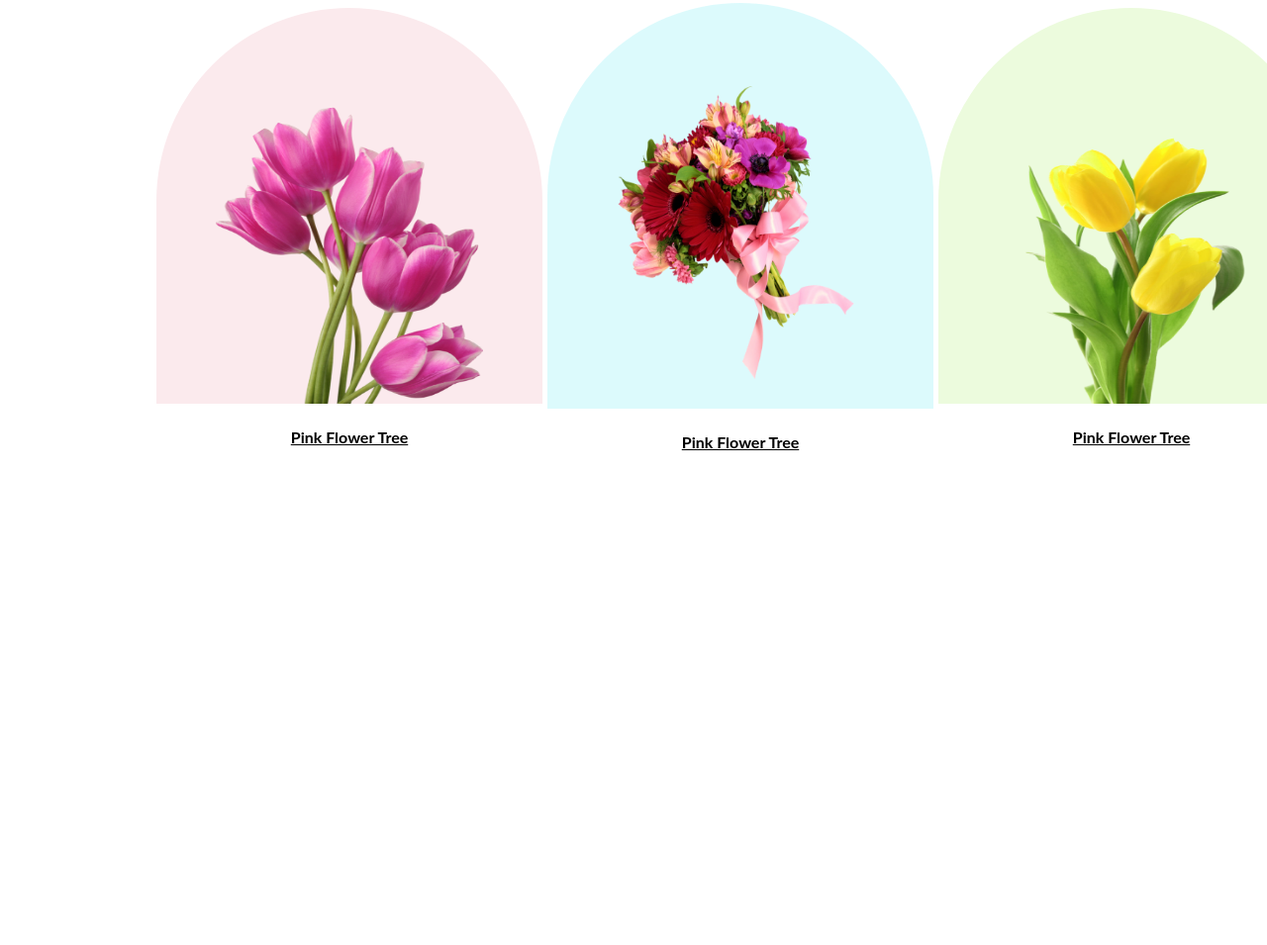
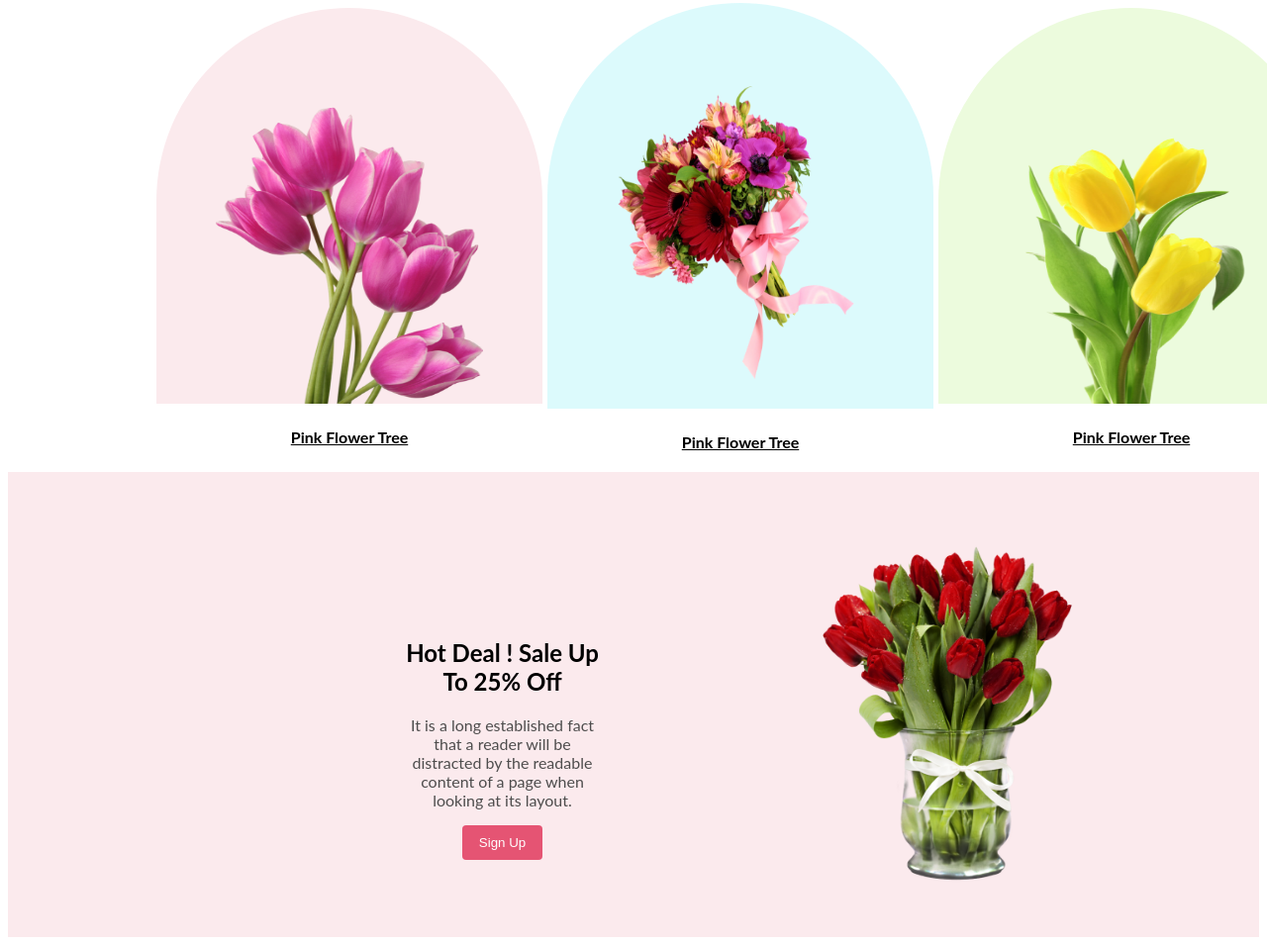
Before and after one commit to NaimaNITU/Beautiful_flower_shop_creation, a plain HTML site: page index.html in a window 1280 px wide. Shown: the part 899-1854 px from the top of the page at 99% size. Before the commit the page ends 1384 px from the top, so only its background shows below. Drawn offline with Linux system fonts and the light colour scheme.

Commit message:
hot deal part done

```diff
--- a/index.html
+++ b/index.html
@@ -62,6 +62,26 @@
             </div>
         </section>
 
+
+
+        <section>
+
+            <div class="hot_deal">
+                <div class="hot_deal_left_part">
+                    <h2 class="hot_deal_title">Hot Deal ! Sale Up To 25% <span>Off</span></h2>
+                    <p class="hot_deal_description">It is a long established fact that a reader will be distracted by
+                        the
+                        readable content of a page when looking at its
+                        layout.</p>
+                    <button class="hot_deal_sign_up_btn">Sign Up</button>
+                </div>
+
+
+                <img src="Flower Asset/pngwing 8.png" alt="" class="hot_deal_flower">
+            </div>
+
+        </section>
+
     </main>
 
 </body>
--- a/style.css
+++ b/style.css
@@ -95,3 +95,39 @@
     width: 270px;
     padding: 100px 60px 0px 60px;
 }
+
+
+
+/* hot deal part................. */
+.hot_deal {
+    display: flex;
+    padding: 70px 180px 0px 180px;
+    font-family: 'Lato', sans-serif;
+    background-color: #fbeaed;
+    align-items: center;
+    gap: 0px;
+}
+
+.hot_deal_flower {
+    width: 300px;
+    height: 350px;
+    padding-bottom: 50px;
+}
+
+.hot_deal_left_part {
+    text-align: center;
+    padding: 0px 220px;
+}
+
+.hot_deal_description {
+    text-align: center;
+    color: rgb(78, 77, 77);
+}
+
+.hot_deal_sign_up_btn {
+    background-color: #E55473;
+    color: white;
+    border: 0;
+    padding: 10px 17px;
+    border-radius: 4px;
+}
```
